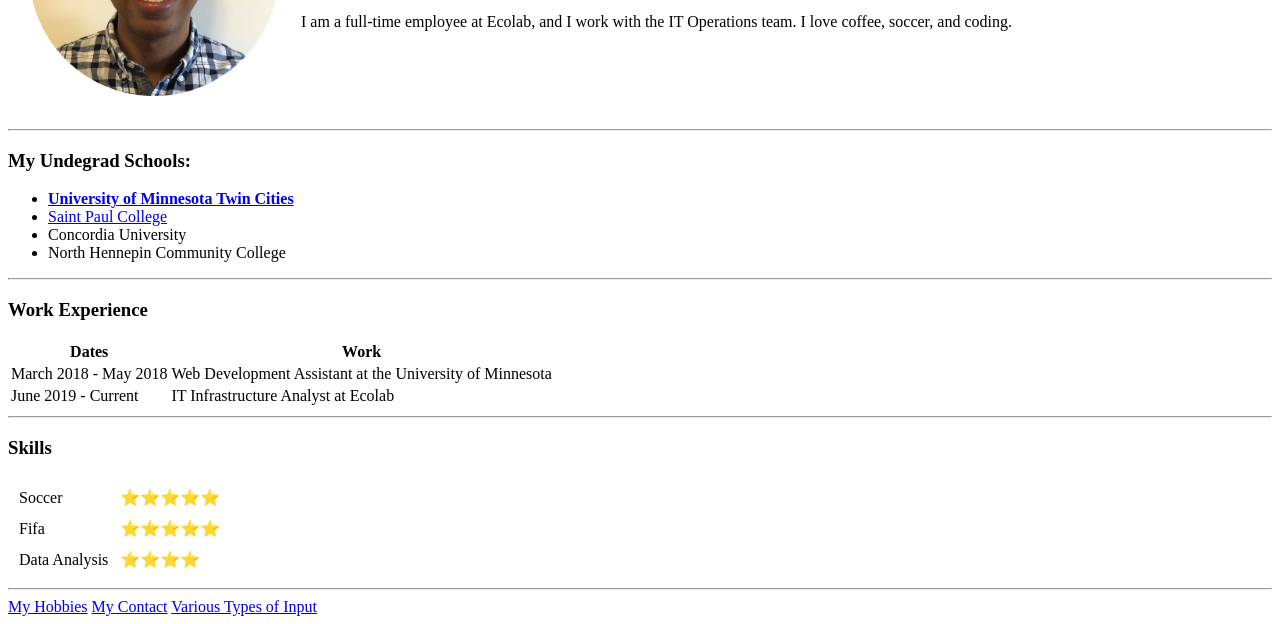
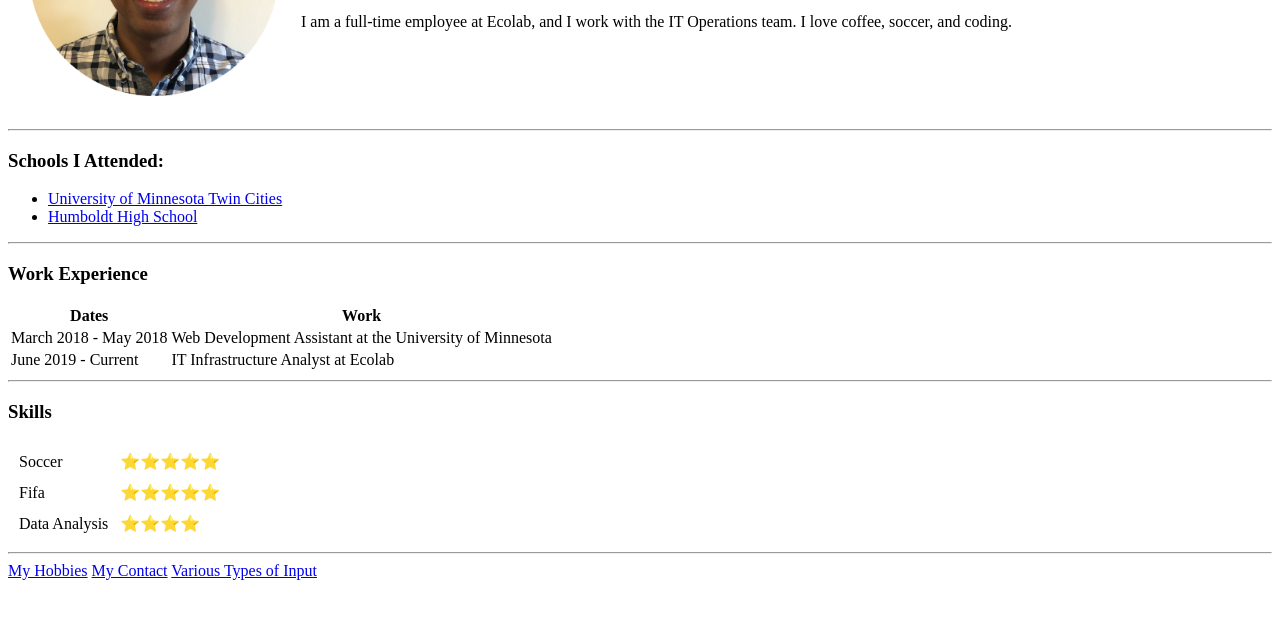
Before and after one commit to tezazu/CV, a plain HTML site: page index.html in a window 1280 px wide. Shown: the part 183-807 px from the top of the page. Drawn offline with Linux system fonts and the light colour scheme.

Commit message:
Updated the Schools section

```diff
--- a/index.html
+++ b/index.html
@@ -25,12 +25,10 @@
   </table>
   <!-- <hr size="3" noshade> -->
   <hr>
-  <h3>My Undegrad Schools:</h3>
+  <h3>Schools I Attended:</h3>
   <ul>
-    <li><a href="https://www.twin-cities.umn.edu" target="_blank"><strong>University of Minnesota Twin Cities</strong></a></li>
-    <li><a href="https://www.saintpaul.edu" target="_blank">Saint Paul College</a></li>
-    <li>Concordia University</li>
-    <li>North Hennepin Community College</li>
+    <li><a href="https://www.twin-cities.umn.edu" target="_blank">University of Minnesota Twin Cities</a></li>
+    <li><a href="https://www.spps.org/humboldt" target="_blank">Humboldt High School</a></li>
   </ul>
   <hr>
 
```
